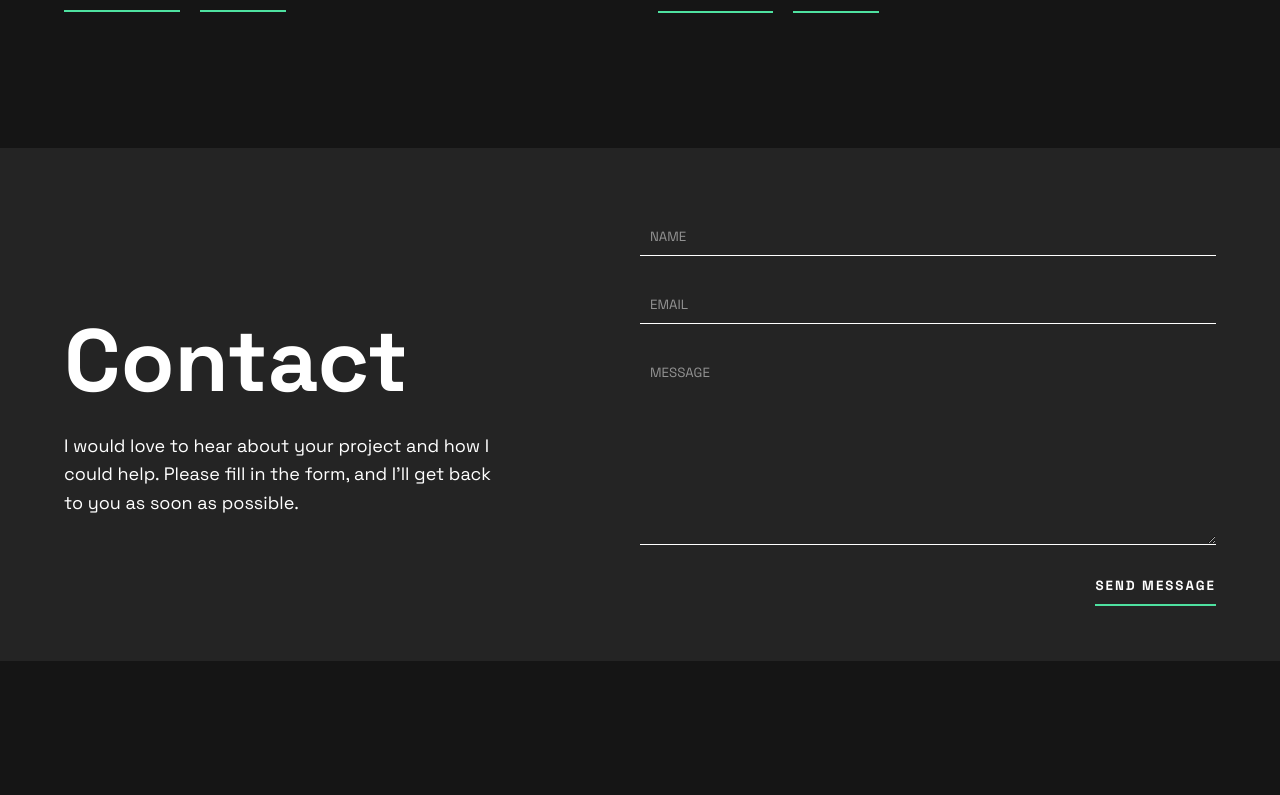
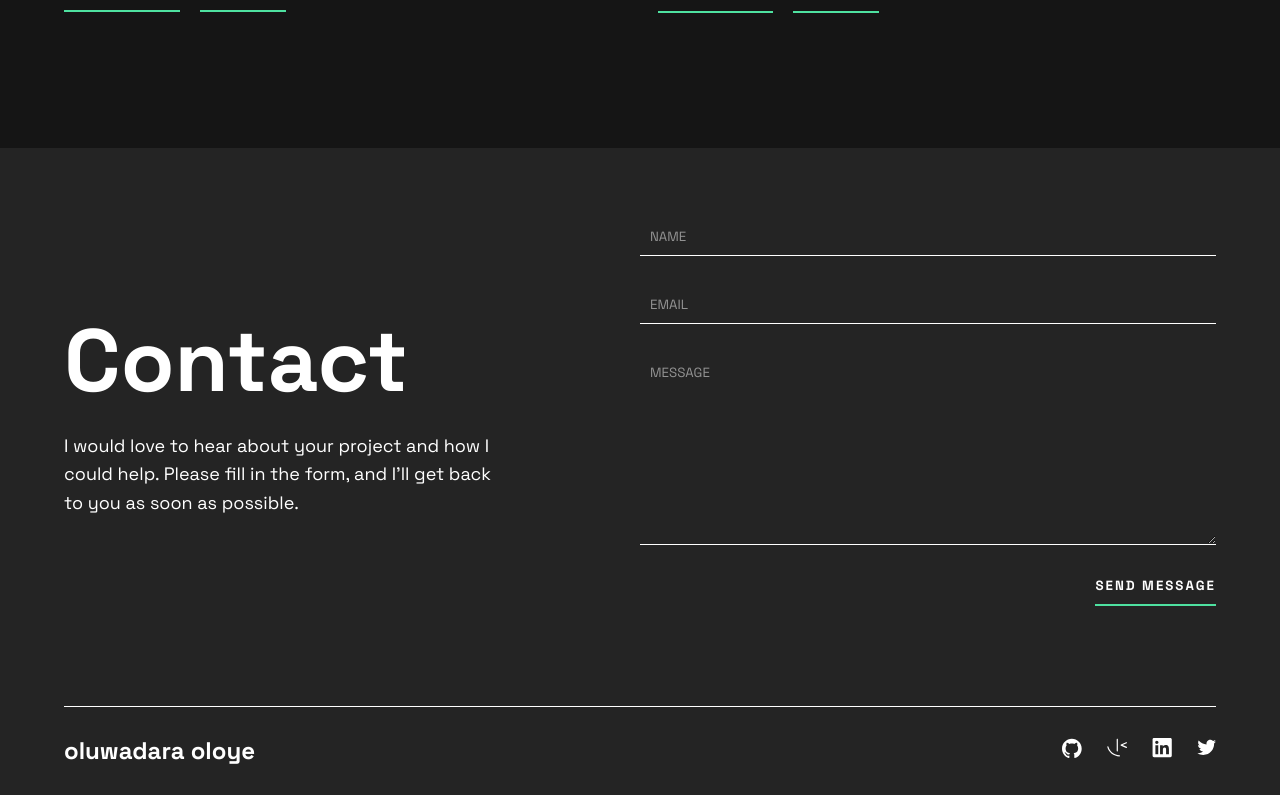
Before and after one commit to OluwadaraDaily/my-portfolio, a Vue app: page / in a window 1280 px wide. Shown: the part 1961-2756 px from the top of the page. Before the commit the page ends 2622 px from the top, so only its background shows below. Built offline with nearby package versions, Linux system fonts and the light colour scheme.

Commit message:
Implement footer

```diff
--- a/src/App.vue
+++ b/src/App.vue
@@ -5,6 +5,7 @@ import Introduction from './views/Introduction/Introduction.vue';
 import Technologies from './views/Technologies/Technologies.vue';
 import Projects from './views/Projects/Projects.vue';
 import Contact from './views/Contact/Contact.vue';
+import Footer from './views/Footer/Footer.vue';
 </script>
 
 <template>
@@ -14,6 +15,7 @@ import Contact from './views/Contact/Contact.vue';
     <Technologies/>
     <Projects/>
     <Contact/>
+    <Footer/>
   </div>
 </template>
 
--- a/src/assets/base.scss
+++ b/src/assets/base.scss
@@ -148,7 +148,7 @@ p {
 @media (min-width: 660px) and (max-width: 1024px) {}
 
 /* Desktop View */
-@media (min-width: 1025px) and (max-width: 1440px) {
+@media (min-width: 1025px) {
   body {
     margin: 0 auto;
   }
--- a/src/components/Header/Header.scss
+++ b/src/components/Header/Header.scss
@@ -82,7 +82,7 @@ header {
 }
 
 // Desktop view
-@media (min-width: 1025px) and (max-width: 1440px) {
+@media (min-width: 1025px) {
   header {
     margin: 0 5%;
     .main-header {
--- a/src/components/TechnologyItem/TechnologyItem.scss
+++ b/src/components/TechnologyItem/TechnologyItem.scss
@@ -33,8 +33,3 @@
     }
   }
 }
-
-// Desktop view
-@media (min-width: 1025px) and (max-width: 1440px) {
-
-}
--- a/src/views/Contact/Contact.scss
+++ b/src/views/Contact/Contact.scss
@@ -2,8 +2,7 @@
 
 .main-contact {
   background-color: var(--black-soft);
-  padding: 35px 5%;
-
+  padding: 35px 5% 80px 5%;
   .title {
     font-size: var(--text-ml);
     font-weight: 700;
@@ -35,7 +34,7 @@
 }
 
 // Desktop view
-@media (min-width: 1025px) and (max-width: 1440px) {
+@media (min-width: 1025px) {
   .main-contact {
     display: flex;
     align-items: center;
--- /dev/null
+++ b/src/views/Footer/Footer.scss
@@ -0,0 +1,34 @@
+@import '../../assets/base.scss';
+
+.main-footer {
+  background-color: var(--black-soft);
+  .inner-footer {
+    display: flex;
+    flex-direction: column;
+    align-items: center;
+    gap: 20px;
+    width: 90%;
+    margin: 0 auto;
+    border-top: 1px solid var(--white);
+    padding: 25px 0;
+    .footer-name {
+      font-size: var(--text-m);
+      font-weight: 700;
+    }
+    .footer-links {
+      display: flex;
+      gap: 25px;
+    }
+
+  }
+}
+
+// Applies to both tablet and desktop
+@media (min-width: 660px) {
+  .main-footer {
+    .inner-footer {
+      flex-direction: row;
+      justify-content: space-between;
+    }
+  }
+}
--- /dev/null
+++ b/src/views/Footer/Footer.vue
@@ -0,0 +1,31 @@
+<script setup>
+import GitHub from '../../components/icons/GitHub.vue'
+import LinkedIn from '../../components/icons/LinkedIn.vue'
+import Twitter from '../../components/icons/Twitter.vue'
+import FrontEndMentor from '../../components/icons/FrontEndMentor.vue'
+</script>
+<template>
+  <div class="main-footer">
+    <div class="inner-footer">
+      <p class="footer-name">oluwadara oloye</p>
+      <div class="footer-links">
+        <a href="https://github.com/OluwadaraDaily" target="__blank">
+          <GitHub />
+        </a>
+        <a href="https://www.frontendmentor.io/profile/OluwadaraDaily" target="__blank">
+          <FrontEndMentor />
+        </a>
+        <a href="https://www.linkedin.com/in/oluwadara-oloye" target="__blank">
+          <LinkedIn />
+        </a>
+        <a href="https://twitter.com/OluwadaraDaily" target="__blank">
+          <Twitter />
+        </a>
+      </div>
+    </div>
+  </div>
+</template>
+
+<style lang="scss" scoped>
+@import './Footer.scss'
+</style>
--- a/src/views/Introduction/Introduction.scss
+++ b/src/views/Introduction/Introduction.scss
@@ -61,7 +61,7 @@
 }
 
 // Desktop view
-@media (min-width: 1025px) and (max-width: 1440px) {
+@media (min-width: 1025px) {
   .main-introduction {
     padding: 0 5%;
     max-width: 70%;
--- a/src/views/Projects/Projects.scss
+++ b/src/views/Projects/Projects.scss
@@ -40,7 +40,7 @@
 }
 
 // Desktop view
-@media (min-width: 1025px) and (max-width: 1440px) {
+@media (min-width: 1025px) {
   .main-projects {
     margin: 100px 5%;
     &__projects {
--- a/src/views/Technologies/Technologies.scss
+++ b/src/views/Technologies/Technologies.scss
@@ -29,7 +29,7 @@
 }
 
 // Desktop view
-@media (min-width: 1025px) and (max-width: 1440px) {
+@media (min-width: 1025px) {
   .main-technologies {
     margin: 100px 5%;
     grid-template-columns: 1fr 1fr 1fr;
```
